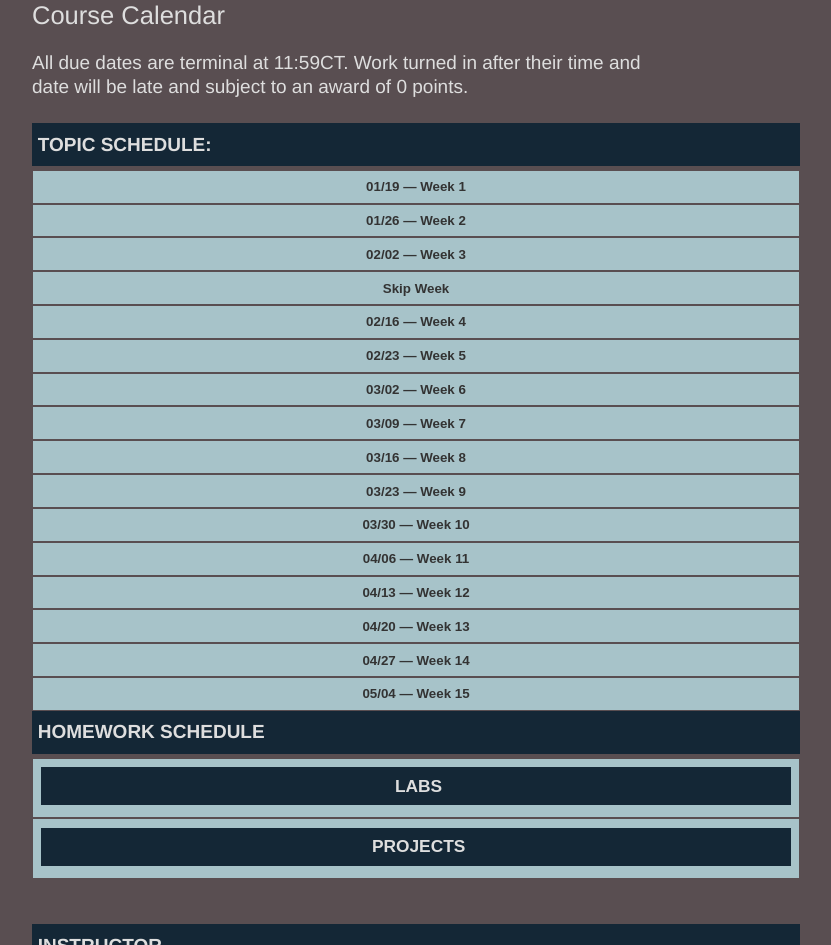
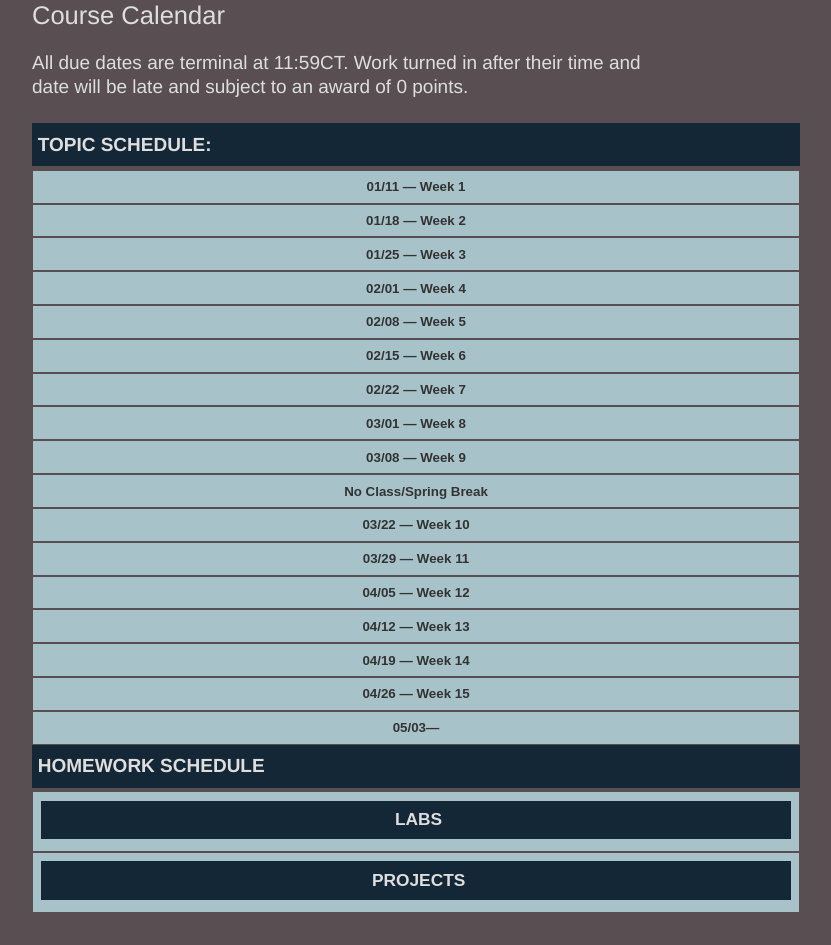
Before and after one commit to dkriegls/itmd-361-spring2022, a plain HTML site: page index.html in a window 1280 px wide. Shown: the part 340-1285 px from the top of the page, without its empty margins (224-1055 px from the left). Drawn offline with nearby package versions, Linux system fonts and the light colour scheme.

Commit message:
Updating Class Dates

```diff
--- a/index.html
+++ b/index.html
@@ -40,7 +40,7 @@
         <section class="topics">
           <h3>Topic Schedule&#58;</h3>
           <div id="class_schedule">
-            <button class="accordion"><!--UPDATE-->01/19 &#8212; Week 1</button>
+            <button class="accordion"><!--UPDATE-->01/11 &#8212; Week 1</button>
             <div class="panel">
               <h4 class="topic">Introduction</h4>
               <ol>
@@ -53,7 +53,7 @@
                 <li>Get familiar with Mozilla Developer Network <a href="links.html">Links</a></li>
               </ol>
             </div>
-            <button class="accordion"><!--UPDATE-->01/26 &#8212; Week 2</button>
+            <button class="accordion"><!--UPDATE-->01/18 &#8212; Week 2</button>
             <div class="panel">
               <h4 Class="topic">Intro to Technologies</h4>
               <ol>
@@ -65,7 +65,7 @@
                 </li>
               </ol>
             </div>
-            <button class="accordion"><!--UPDATE-->02/02 &#8212; Week 3</button>
+            <button class="accordion"><!--UPDATE-->01/25 &#8212; Week 3</button>
             <div class="panel">
               <h4 Class="topic">HTML Basics</h4>
               <ol class="alignleft">
@@ -75,11 +75,7 @@
                 <li>Marcotte, &#x201c;<a href="http://alistapart.com/article/responsive-web-design">Responisve Web Design</a>&#x201d;</li>
               </ol>
             </div>
-            <button class="accordion"><!--UPDATE-->Skip Week</button>
-            <div class="panel">
-              <h4 Class="topic">Class Holiday</h4>
-            </div>
-            <button class="accordion"><!--UPDATE-->02/16 &#8212; Week 4</button>
+            <button class="accordion"><!--UPDATE-->02/01 &#8212; Week 4</button>
             <div class="panel">
               <h4 Class="topic">HTML Forms</h4>
               <ol class="alignleft">
@@ -95,7 +91,7 @@
                 </li>
               </ol>
             </div>
-            <button class="accordion"><!--UPDATE-->02/23 &#8212; Week 5</button>
+            <button class="accordion"><!--UPDATE-->02/08 &#8212; Week 5</button>
             <div class="panel">
               <h4 Class="topic">CSS Basics</h4>
               <ol class="alignleft">
@@ -104,7 +100,7 @@
                 <li>MDN: <a href="https://developer.mozilla.org/en-US/docs/Web/CSS/length">CSS Units of Measure: length</a></li>
               </ol>
             </div>
-            <button class="accordion"><!--UPDATE-->03/02 &#8212; Week 6</button>
+            <button class="accordion"><!--UPDATE-->02/15 &#8212; Week 6</button>
             <div class="panel">
               <h4 Class="topic">CSS Fonts and Floats</h4>
               <ol class="alignleft">
@@ -116,7 +112,7 @@
                 <li><a href="http://www.modularscale.com/">Modularscale.com</a></li>
               </ol>
             </div>
-            <button class="accordion"><!--UPDATE-->03/09 &#8212; Week 7</button>
+            <button class="accordion"><!--UPDATE-->02/22 &#8212; Week 7</button>
             <div class="panel">
               <h4 Class="topic">CSS Positions and Layouts</h4>
               <ol class="alignleft">
@@ -125,7 +121,7 @@
                 </li>
               </ol>
             </div>
-            <button class="accordion"><!--UPDATE-->03/16 &#8212; Week 8</button>
+            <button class="accordion"><!--UPDATE-->03/01 &#8212; Week 8</button>
             <div class="panel">
               <h4 Class="topic">CSS Layout Demo</h4>
               <ol class="alignleft">
@@ -133,11 +129,15 @@
                 <li>MDN: <a href="https://developer.mozilla.org/en-US/docs/Web/CSS/CSS_Flexible_Box_Layout/Basic_Concepts_of_Flexbox">Basic concepts of flexbox</a></li>
               </ol>
             </div>
-            <button class="accordion"><!--UPDATE-->03/23 &#8212; Week 9</button>
+            <button class="accordion"><!--UPDATE-->03/08 &#8212; Week 9</button>
             <div class="panel">
               <h4 Class="topic">CSS Animations, Responsive Design</h4>
             </div>
-            <button class="accordion"><!--UPDATE-->03/30 &#8212; Week 10</button>
+            <button class="accordion"><!--UPDATE-->No Class/Spring Break</button>
+            <div class="panel">
+              <h4 Class="topic">Class Holiday</h4>
+            </div>
+            <button class="accordion"><!--UPDATE-->03/22 &#8212; Week 10</button>
             <div class="panel">
               <h4 Class="topic">JavaScript Intro</h4>
               <ol class="alignleft">
@@ -147,7 +147,7 @@
                 <li>MDN: <a href="https://developer.mozilla.org/en-US/docs/Web/JavaScript/Reference">JavaScript Reference</a></li>
               </ol>
             </div>
-            <button class="accordion"><!--UPDATE-->04/06 &#8212; Week 11</button>
+            <button class="accordion"><!--UPDATE-->03/29 &#8212; Week 11</button>
             <div class="panel">
               <h4 Class="topic">JavaScript Programing Basics</h4>
               <ol class="alignleft">
@@ -157,7 +157,7 @@
                 <li>Brown, &#x201c;<a href="https://www.sitepoint.com/why-use-javascript-style-guide/">Why I Use a JavaScript Style Guide...</a>&#x201d;</li>
               </ol>
             </div>
-            <button class="accordion"><!--UPDATE-->04/13 &#8212; Week 12</button>
+            <button class="accordion"><!--UPDATE-->04/05 &#8212; Week 12</button>
             <div class="panel">
               <h4 Class="topic">Google API, Sliders</h4>
               <ol class="alignleft">
@@ -166,7 +166,7 @@
                 </li>
               </ol>
             </div>
-            <button class="accordion"><!--UPDATE-->04/20 &#8212; Week 13</button>
+            <button class="accordion"><!--UPDATE-->04/12 &#8212; Week 13</button>
             <div class="panel">
               <h4 Class="topic">Frameworks and SASS</h4>
               <ol class="alignleft">
@@ -179,13 +179,17 @@
                 <li>Traversy Media, &#x201c;<a href="https://www.youtube.com/watch?v=DEu5xYEZx18">Foundation Framework Crash Course</a>&#x201d;</li>
               </ol>
             </div>
-            <button class="accordion"><!--UPDATE-->04/27 &#8212; Week 14</button>
+            <button class="accordion"><!--UPDATE-->04/19 &#8212; Week 14</button>
             <div class="panel">
               <h4 Class="topic">Class Lab: Bring all your project questions</h4>
             </div>
-            <button class="accordion"><!--UPDATE-->05/04 &#8212; Week 15</button>
+            <button class="accordion"><!--UPDATE-->04/26 &#8212; Week 15</button>
             <div class="panel">
               <h4 Class="topic">AI: Bonus Lecture</h4>
+            </div>
+            <button class="accordion"><!--UPDATE-->05/03&#8212;</button>
+            <div class="panel">
+              <h4 Class="topic">No Class/Finals Week</h4>
             </div>
           </div>
         </section>
```
